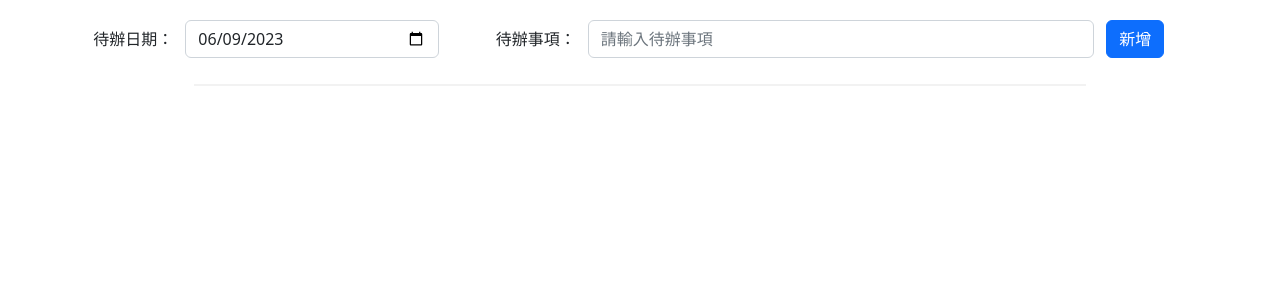
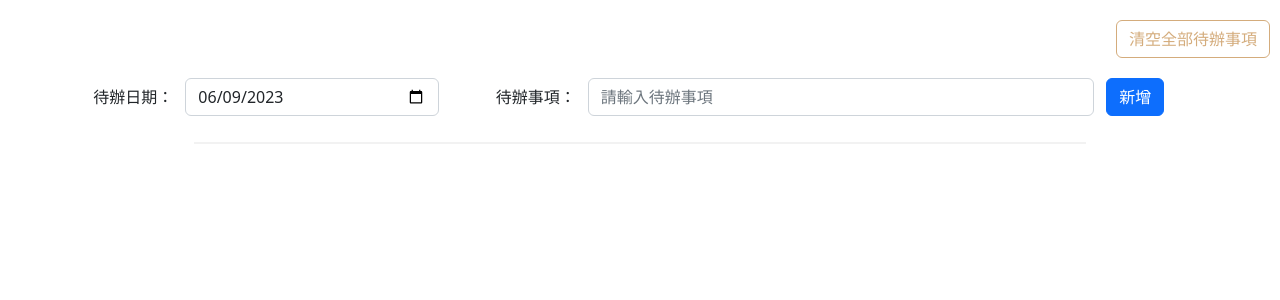
Before and after one commit to LinTF/TodoList, a Vue app: page / in a window 1280 px wide. Shown: the top 300 px of the page. Built offline with nearby package versions, Linux system fonts and the light colour scheme.

Commit message:
新增刪除全部事項功能

```diff
--- a/src/App.vue
+++ b/src/App.vue
@@ -1,4 +1,7 @@
 <template>
+  <div>
+    <button type="submit" class="btn btn-clear mb-3" @click="clearTodoList">清空全部待辦事項</button>
+  </div>
   <div class="container">
     <div id="edit-block">
       <div class="row">
@@ -144,6 +147,10 @@
             item.isEdit = false;
           }
         }
+      },
+      clearTodoList() {
+        this.todoItem = [];
+        localStorage.clear();
       }
     },
     computed: {
@@ -183,7 +190,7 @@
     border: 1px solid #d4ac7c;
     color: #d4ac7c;
     display: block;
-    text-align: right;
+    margin: 20px 10px 0px auto;
   }
 
   @media screen and (max-width: 767px) {
```
